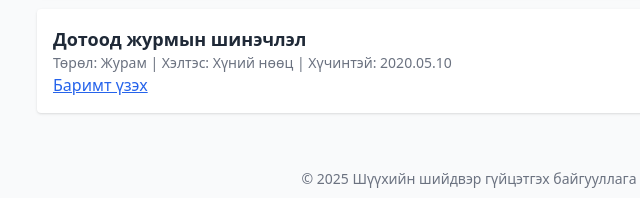
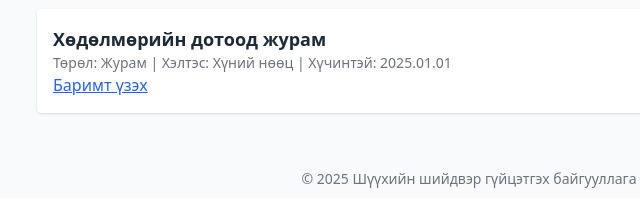
Before and after one commit to soki0903-ship-it/shshgg, a plain HTML site: page index.html in a window 1280 px wide. Shown: the part 273-471 px from the top of the page, 171-811 px from the left. Drawn offline with nearby package versions, Linux system fonts and the light colour scheme.

Commit message:
Update index.html

```diff
--- a/index.html
+++ b/index.html
@@ -32,9 +32,13 @@
       </div>
 
       <div class="bg-white p-4 rounded shadow">
-        <h2 class="text-lg font-semibold">Дотоод журмын шинэчлэл</h2>
-        <p class="text-sm text-gray-500">Төрөл: Журам | Хэлтэс: Хүний нөөц | Хүчинтэй: 2020.05.10</p>
-        <a href="#" class="text-blue-600 underline">Баримт үзэх</a>
+        <h2 class="text-lg font-semibold">Хөдөлмөрийн дотоод журам</h2>
+        <p class="text-sm text-gray-500">Төрөл: Журам | Хэлтэс: Хүний нөөц | Хүчинтэй: 2025.01.01</p>
+        <a href="Хөдөлмөрийн дотоод журам 2025.pdf"
+           class="text-blue-600 underline"
+           target="_blank">
+          Баримт үзэх
+        </a>
       </div>
     </section>
   </main>
```
